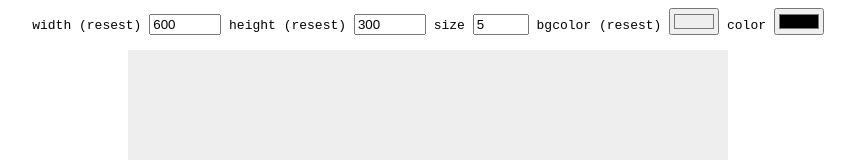
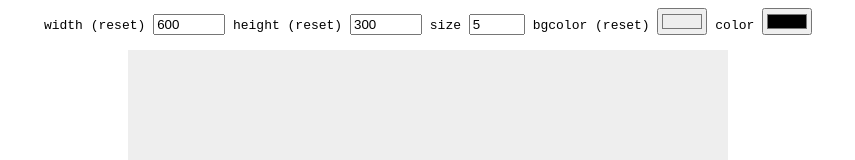
Before and after one commit to muan/paint-canvas-element, a website: page index.html in a window 1280 px wide. Shown: the top 160 px of the page, without its empty margins (212-1067 px from the left). Drawn offline with Linux system fonts and the light colour scheme.

Commit message:
Fix typo

```diff
--- a/index.html
+++ b/index.html
@@ -7,13 +7,13 @@
     <link rel="stylesheet" href="./paint-canvas.css">
   </head>
   <body>
-    <label for="size">width (resest)</label>
+    <label for="size">width (reset)</label>
     <input type="number" id="width" name="width" max="1000" min="100" value="600">
-    <label for="size">height (resest)</label>
+    <label for="size">height (reset)</label>
     <input type="number" id="height" name="height" max="1000" min="100" value="300">
     <label for="size">size</label>
     <input type="number" id="size" name="size" max="30" min="1" value="5">
-    <label for="bgcolor">bgcolor (resest)</label>
+    <label for="bgcolor">bgcolor (reset)</label>
     <input type="color" id="bgcolor" name="bgcolor" value="#eeeeee">
     <label for="color">color</label>
     <input type="color" id="color" name="color" value="#000000">
```
